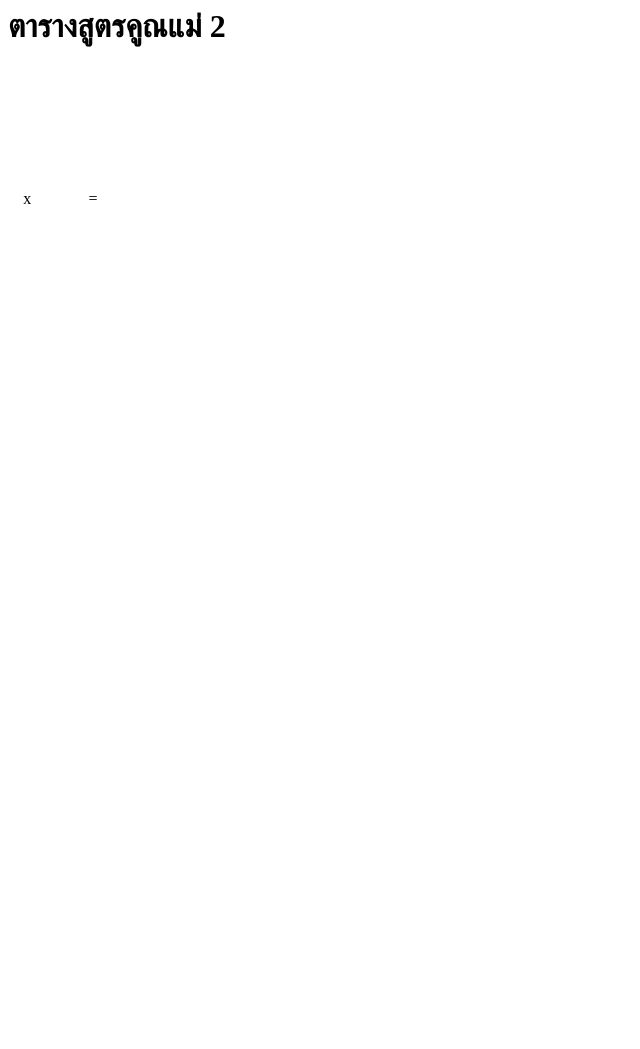
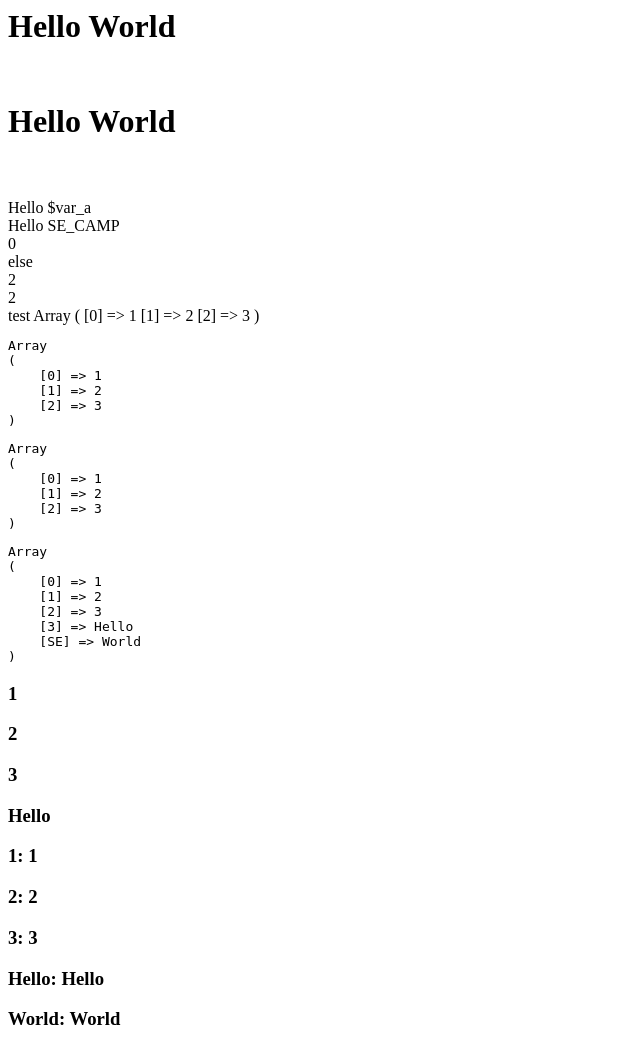
Before and after one commit to 65160236/SE_CAMP, a PHP site: page /indexpp.php in a window 1280 px wide. Shown: the whole page, without its empty margins (0-640 px from the left). Before the commit the page ends 204 px from the top, so only its background shows below. Run offline with PHP 8.4, Linux system fonts and the light colour scheme; data that the repository does not hold is empty.

Commit message:
Update indexpp.php

```diff
--- a/indexpp.php
+++ b/indexpp.php
@@ -1,4 +1,4 @@
-<head>
+<!-- <head>
     <meta charset="utf-8">
 </head>
 
@@ -25,4 +25,74 @@
     </style>
 </body>
 
+</html> -->
+
+<html>
+
+<head>
+    <meta charset="utf-8">
+</head>
+
+<body>
+    <h1><?php echo "Hello World<br><br>"; ?></h1>
+    <?php echo "<h1>Hello World<br><br></h1>" ?>
+    <?php $var_a = "SE_CAMP" ?>
+    <?php echo $var_b = 'Hello $var_a' ?>
+    <br>
+    <?php echo $var_c = "Hello $var_a" ?>
+    <br>
+    <?php
+    $var_c = $var_b = 1;
+    $var_c = '1'
+    ;;;;;
+    echo $var_b <=> $var_c;
+    echo "<br>";
+    If($var_b === $var_c){
+        //true
+        echo '$var_b === $var_c';
+    }elSe
+
+    iF($var_b <> $var_c) {
+        //true
+        echo '$var_b <> $var_c';
+    }Else{
+        //false
+        echo 'else' ;
+    }
+    ?>
+    <br>
+    <?php echo $var_c = 2; ?>
+    <br>
+    <?php
+    echo $var_c ;
+    echo "<br>";
+    switch($var_c) {
+        caSE 1:
+            EcHo "1";
+            break;
+        default:
+            echo "test";
+    }
+
+    $arry = array(1,2,3);
+    $arry1 = [1,2,3]; //{}
+    $arry2[] = 1;
+    $arry2[] = 2;
+    $arry2[] = 3;
+    $arry2[] = "Hello";
+    $arry2['SE'] = "World";
+?> <?php print_r($arry);?>
+    <pre><?php print_r($arry);?></pre>
+    <pre><?php print_r($arry1);?></pre>
+    <pre><?php print_r($arry2);?></pre>
+
+    <?php for($i =0; $i < count($arry2); $i++){ ?>
+    <h3><?php echo $arry2[$i]; ?></h3>
+    <?php } ?>
+
+    <?php foreach($arry2 as $key => $value){ ?>
+    <h3><?php echo $arry2[$key]; ?>: <?php echo $value; ?></h3>
+    <?php } ?>
+</body>
+
 </html>
```
